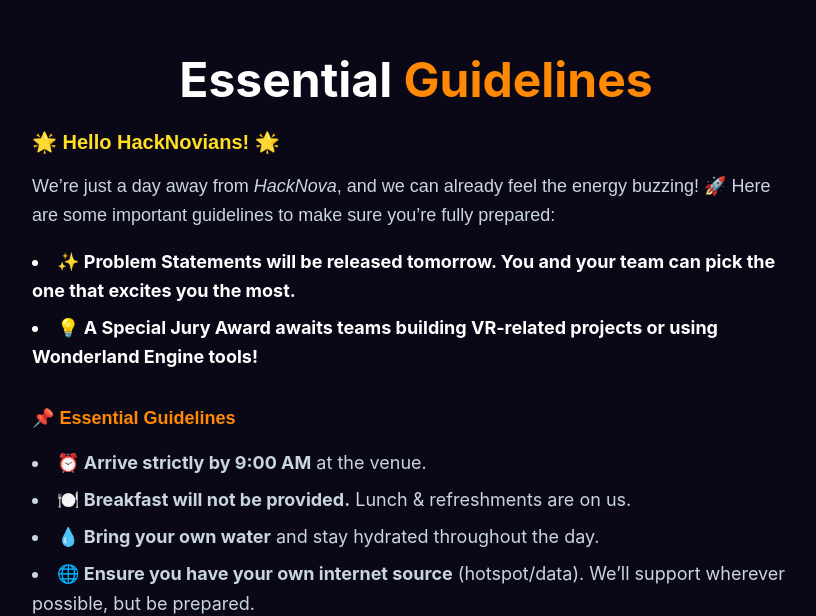
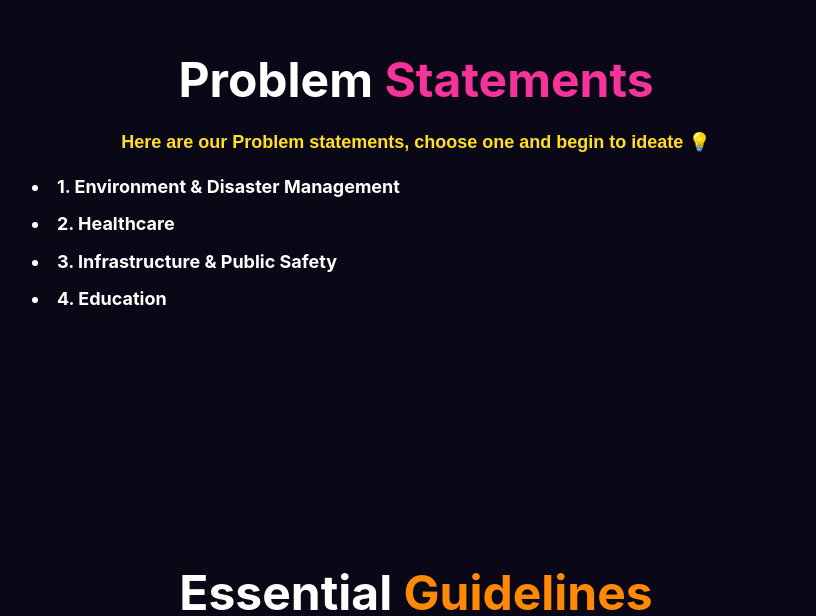
Before and after one commit to athulmenondev/HackNova, a React (Vite) app: page / in a window 1280 px wide. Shown: the part 1317-1933 px from the top of the page, without its empty margins (224-1040 px from the left). Built offline with nearby package versions, Linux system fonts and the light colour scheme.

Commit message:
updated app

```diff
--- a/src/App.tsx
+++ b/src/App.tsx
@@ -279,8 +279,8 @@ const Guidelines = () => {
                         We’re just a day away from <span className="italic">HackNova</span>, and we can already feel the energy buzzing! 🚀 Here are some important guidelines to make sure you’re fully prepared:
                     </p>
                     <ul className="list-disc list-inside space-y-2 text-white">
-                        <li className="font-bold">✨ Problem Statements will be released tomorrow. You and your team can pick the one that excites you the most.</li>
-                        <li className="font-bold">💡 A Special Jury Award awaits teams building VR-related projects or using Wonderland Engine tools!</li>
+                        {/* <li className="font-bold">✨ Problem Statements will be released tomorrow. You and your team can pick the one that excites you the most.</li> */}
+                        <li className="font-bold">💡 A Special Jury Award awaits the most outstanding immersive web project built using Wonderland Engine !</li>
                     </ul>
                     <p className="font-bold text-lg text-orange-400 mt-8">📌 Essential Guidelines</p>
                     <ul className="list-disc list-inside space-y-2">
@@ -295,6 +295,29 @@ const Guidelines = () => {
                     <p className="italic text-yellow-300">
                         Get ready to <span className="font-bold">Imagine, Innovate, Inspire</span>. See you all at HackNova! 🎉
                     </p>
+                </div>
+            </div>
+        </section>
+    );
+};
+
+const ProblemStatements = () => {
+    const [problemStatementsRef, isProblemStatementsVisible] = useScrollAnimation();
+
+    return (
+        <section ref={problemStatementsRef} id="problem-statements" className={`py-20 md:py-32 bg-black/20 text-center transition-all duration-500 ease-in-out ${isProblemStatementsVisible ? 'opacity-100 translate-y-0' : 'opacity-0 translate-y-8'}`}>
+            <div className="container mx-auto px-4 sm:px-6 lg:px-8">
+                <h2 className={`text-4xl md:text-5xl font-bold text-white mb-6 transition-all duration-500 ease-in-out delay-100 ${isProblemStatementsVisible ? 'opacity-100 translate-y-0' : 'opacity-0 translate-y-8'}`}>Problem <span className="text-pink-500">Statements</span></h2>
+                <div className={`max-w-3xl mx-auto text-lg text-slate-300 leading-relaxed text-left space-y-4 transition-all duration-500 ease-in-out delay-200 ${isProblemStatementsVisible ? 'opacity-100 translate-y-0' : 'opacity-0 translate-y-8'}`}>
+                    <p className="text-center font-bold text-lg text-yellow-300">
+                        Here are our Problem statements, choose one and begin to ideate 💡
+                    </p>
+                    <ul className="list-disc list-inside space-y-2 text-white">
+                        <li><span className="font-bold">1. Environment & Disaster Management</span></li>
+                        <li><span className="font-bold">2. Healthcare</span></li>
+                        <li><span className="font-bold">3. Infrastructure & Public Safety</span></li>
+                        <li><span className="font-bold">4. Education</span></li>
+                    </ul>
                 </div>
             </div>
         </section>
@@ -353,7 +376,7 @@ export default function App() {
                         </p>
                     </div>
                 </section>
-
+                <ProblemStatements/>
                 {/* Guidelines Section (NEW) */}
                 <Guidelines />
 
@@ -442,4 +465,4 @@ export default function App() {
             </main>
         </div>
     );
-}
+}``
```
Also changed, not shown: 1 other file (tests, documents, lock files or other folders).
